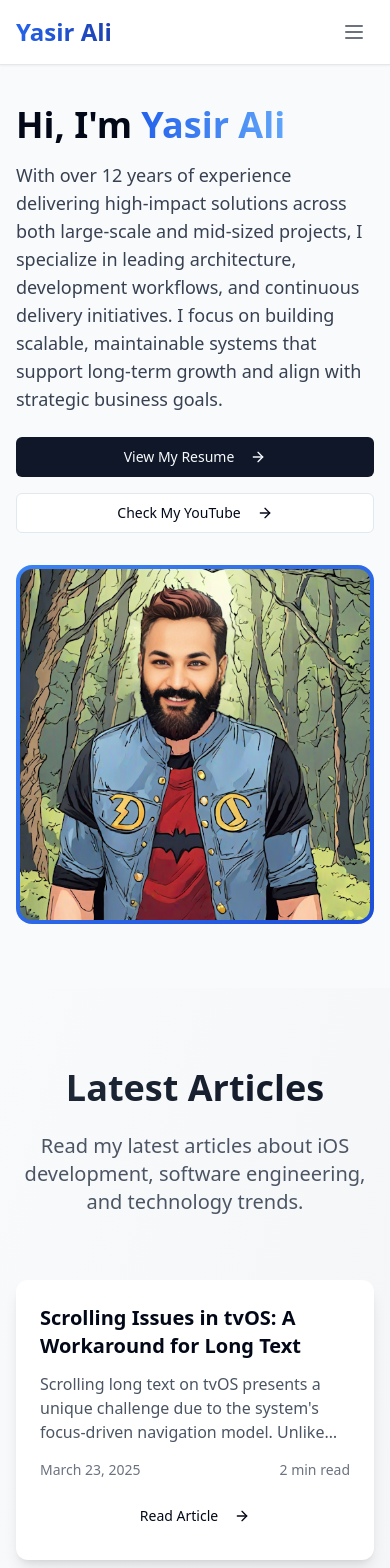
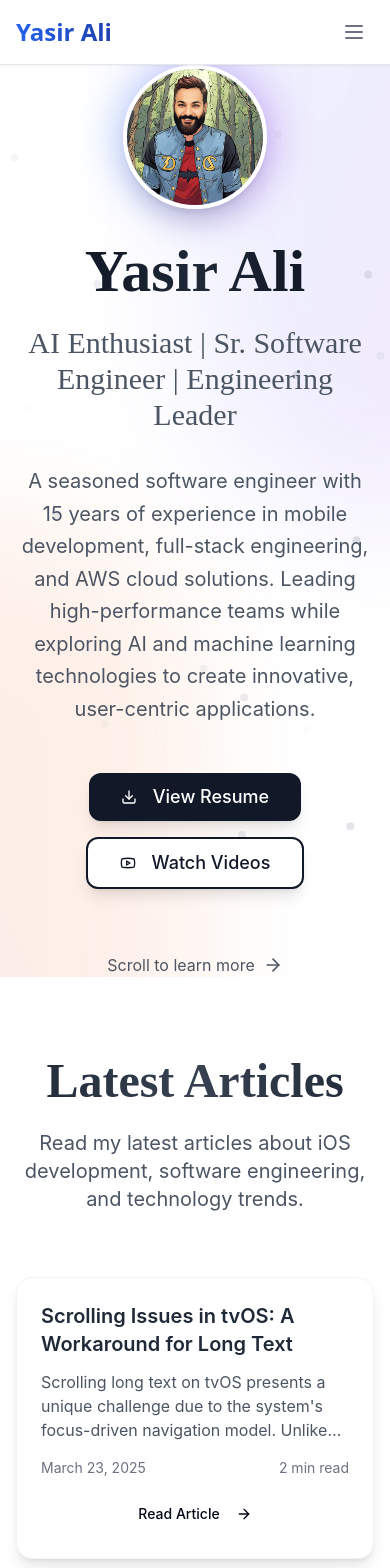
Before and after one commit to yasali/yasali.github.io, a React (Vite) app: page / in a window 390 px wide. Shown: the top 1568 px of the page. Built offline with nearby package versions, Linux system fonts and the light colour scheme.

Commit message:
Hero view updated with some animation and text

```diff
--- a/src/components/Hero.tsx
+++ b/src/components/Hero.tsx
@@ -1,51 +1,147 @@
-
-import { ArrowRight } from 'lucide-react';
+import { motion } from 'framer-motion';
 import { Button } from '@/components/ui/button';
+import { ArrowRight, Download, Youtube } from 'lucide-react';
 
 const Hero = () => {
   return (
-    <section id="about" className="pt-10 pb-16 md:pt-20 md:pb-24">
-      <div className="max-w-7xl mx-auto px-4 sm:px-6 lg:px-8">
-        <div className="flex flex-col md:flex-row items-center">
-          <div className="w-full md:w-1/2 mb-8 md:mb-0">
-            <h1 className="text-4xl md:text-5xl font-bold mb-4">
-              Hi, I'm <span className="gradient-text">Yasir Ali</span>
+    <section className="min-h-screen flex items-center justify-center bg-white relative overflow-hidden">
+      {/* Background decorative elements */}
+      <div className="absolute inset-0 overflow-hidden">
+        <motion.div
+          initial={{ opacity: 0 }}
+          animate={{ opacity: 0.1 }}
+          transition={{ duration: 1 }}
+          className="absolute -top-1/2 -right-1/2 w-full h-full bg-gradient-to-br from-blue-500 to-purple-600 rounded-full blur-3xl"
+        />
+        <motion.div
+          initial={{ opacity: 0 }}
+          animate={{ opacity: 0.1 }}
+          transition={{ duration: 1, delay: 0.2 }}
+          className="absolute -bottom-1/2 -left-1/2 w-full h-full bg-gradient-to-tr from-red-500 to-orange-500 rounded-full blur-3xl"
+        />
+      </div>
+
+      <div className="max-w-7xl mx-auto px-4 sm:px-6 lg:px-8 relative z-10">
+        <div className="text-center">
+          <motion.div
+            initial={{ opacity: 0, y: 20 }}
+            animate={{ opacity: 1, y: 0 }}
+            transition={{ duration: 0.8 }}
+            className="mb-8"
+          >
+            {/* Avatar Image */}
+            <motion.div
+              initial={{ opacity: 0, scale: 0.8 }}
+              animate={{ opacity: 1, scale: 1 }}
+              transition={{ duration: 0.8, delay: 0.2 }}
+              className="mb-8 flex justify-center"
+            >
+              <div className="relative">
+                <div className="absolute inset-0 bg-gradient-to-r from-blue-500 to-purple-600 rounded-full blur-xl opacity-50 animate-pulse"></div>
+                <div className="relative w-36 h-36 md:w-44 md:h-44 rounded-full overflow-hidden border-4 border-white shadow-xl">
+                  <img
+                    src="/avatar.png"
+                    alt="Yasir Ali"
+                    className="w-full h-full object-cover"
+                  />
+                </div>
+              </div>
+            </motion.div>
+
+            <h1 className="text-6xl md:text-7xl font-bold mb-6 font-playfair">
+              <span className="bg-gradient-to-r from-gray-900 via-gray-800 to-gray-900 bg-clip-text text-transparent">
+                Yasir Ali
+              </span>
             </h1>
-            <p className="text-lg md:text-xl text-gray-700 mb-6">
-            With over 12 years of experience delivering high-impact solutions across both large-scale and mid-sized projects, I specialize in leading architecture, development workflows, and continuous delivery initiatives. I focus on building scalable, maintainable systems that support long-term growth and align with strategic business goals.
-            </p>
-            <div className="flex flex-col sm:flex-row gap-4">
+            <motion.div
+              initial={{ opacity: 0, scale: 0.9 }}
+              animate={{ opacity: 1, scale: 1 }}
+              transition={{ duration: 0.8, delay: 0.2 }}
+              className="text-3xl md:text-4xl font-playfair text-gray-600 mb-8"
+            >
+              AI Enthusiast | Sr. Software Engineer | Engineering Leader
+            </motion.div>
+          </motion.div>
+
+          <motion.p
+            initial={{ opacity: 0, y: 20 }}
+            animate={{ opacity: 1, y: 0 }}
+            transition={{ duration: 0.8, delay: 0.4 }}
+            className="text-xl md:text-2xl text-gray-600 max-w-3xl mx-auto mb-12 font-inter leading-relaxed"
+          >
+            A seasoned software engineer with 15 years of experience in mobile development, full-stack engineering, and AWS cloud solutions. Leading high-performance teams while exploring AI and machine learning technologies to create innovative, user-centric applications.
+          </motion.p>
+
+          <motion.div
+            initial={{ opacity: 0, y: 20 }}
+            animate={{ opacity: 1, y: 0 }}
+            transition={{ duration: 0.8, delay: 0.6 }}
+            className="flex flex-col sm:flex-row gap-4 justify-center items-center"
+          >
             <Button
               asChild
-                className="font-medium"
+              className="bg-gray-900 hover:bg-gray-800 text-white transform hover:scale-105 transition-all duration-300 font-inter px-8 py-6 text-lg rounded-xl shadow-lg hover:shadow-xl group"
             >
-                <a href="#cv">
-                  View My Resume <ArrowRight className="ml-2 h-4 w-4" />
+              <a href="/resume">
+                <Download className="mr-2 h-5 w-5 transform group-hover:rotate-12 transition-transform duration-300" />
+                View Resume
               </a>
             </Button>
             <Button
               asChild
               variant="outline"
-                className="font-medium"
+              className="border-2 border-gray-900 text-gray-900 hover:bg-gray-900 hover:text-white transform hover:scale-105 transition-all duration-300 font-inter px-8 py-6 text-lg rounded-xl shadow-lg hover:shadow-xl group"
             >
               <a href="#youtube">
-                  Check My YouTube <ArrowRight className="ml-2 h-4 w-4" />
+                <Youtube className="mr-2 h-5 w-5 transform group-hover:scale-110 transition-transform duration-300" />
+                Watch Videos
               </a>
             </Button>
+          </motion.div>
+
+          <motion.div
+            initial={{ opacity: 0 }}
+            animate={{ opacity: 1 }}
+            transition={{ duration: 1, delay: 1 }}
+            className="mt-16"
+          >
+            <a
+              href="#about"
+              onClick={(e) => {
+                e.preventDefault();
+                document.getElementById('about')?.scrollIntoView({ behavior: 'smooth' });
+              }}
+              className="inline-flex items-center text-gray-600 hover:text-gray-900 transition-colors duration-300 group"
+            >
+              <span className="font-inter">Scroll to learn more</span>
+              <ArrowRight className="ml-2 h-5 w-5 transform group-hover:translate-x-1 transition-transform duration-300" />
+            </a>
+          </motion.div>
         </div>
       </div>
-          <div className="w-full md:w-1/2 md:pl-12">
-            <div className="bg-gradient-to-br from-blue-500 to-blue-700 rounded-2xl p-1">
-              <div className="bg-white dark:bg-gray-900 rounded-xl overflow-hidden">
-                <img
-                  src="/avatar.png"
-                  alt="Yasir Ali"
-                  className="w-full h-auto object-cover"
+
+      {/* Animated background dots */}
+      <div className="absolute inset-0 overflow-hidden pointer-events-none">
+        {[...Array(20)].map((_, i) => (
+          <motion.div
+            key={i}
+            className="absolute w-2 h-2 bg-gray-400 rounded-full"
+            initial={{
+              x: Math.random() * window.innerWidth,
+              y: Math.random() * window.innerHeight,
+              opacity: 0,
+            }}
+            animate={{
+              y: [null, Math.random() * window.innerHeight],
+              opacity: [0, 0.5, 0],
+            }}
+            transition={{
+              duration: Math.random() * 5 + 5,
+              repeat: Infinity,
+              ease: "linear",
+            }}
           />
-              </div>
-            </div>
-          </div>
-        </div>
+        ))}
       </div>
     </section>
   );
--- a/src/components/MediumSection.tsx
+++ b/src/components/MediumSection.tsx
@@ -26,7 +26,7 @@ const itemVariants = {
 
 const MediumSection = () => {
   return (
-    <section id="medium" className="py-20 bg-gradient-to-br from-gray-50 to-gray-100">
+    <section id="medium" className="py-20 bg-white">
       <div className="max-w-7xl mx-auto px-4 sm:px-6 lg:px-8">
         <motion.div
           initial={{ opacity: 0, y: 20 }}
@@ -35,10 +35,10 @@ const MediumSection = () => {
           transition={{ duration: 0.5 }}
           className="text-center mb-16"
         >
-          <h2 className="text-4xl font-bold mb-6 bg-gradient-to-r from-gray-800 to-gray-900 bg-clip-text text-transparent">
+          <h2 className="text-5xl font-bold mb-6 font-playfair bg-gradient-to-r from-gray-800 via-gray-700 to-gray-800 bg-clip-text text-transparent">
             Latest Articles
           </h2>
-          <p className="text-xl text-gray-600 max-w-3xl mx-auto">
+          <p className="text-xl text-gray-600 max-w-3xl mx-auto font-inter">
             {mediumContent.description}
           </p>
         </motion.div>
@@ -55,19 +55,19 @@ const MediumSection = () => {
               key={article.id}
               variants={itemVariants}
               whileHover={{ scale: 1.02, y: -5 }}
-              className="bg-white rounded-xl shadow-lg overflow-hidden hover:shadow-xl transition-all duration-300"
+              className="bg-white rounded-2xl shadow-lg overflow-hidden hover:shadow-2xl transition-all duration-300 border border-gray-100"
             >
               <div className="p-6">
-                <h3 className="text-xl font-semibold mb-3 line-clamp-2">{article.title}</h3>
-                <p className="text-gray-600 mb-4 line-clamp-3">{article.excerpt}</p>
-                <div className="flex items-center justify-between text-sm text-gray-500 mb-4">
+                <h3 className="text-xl font-semibold mb-3 line-clamp-2 font-inter text-gray-800">{article.title}</h3>
+                <p className="text-gray-600 mb-4 line-clamp-3 font-inter">{article.excerpt}</p>
+                <div className="flex items-center justify-between text-sm text-gray-500 mb-4 font-inter">
                   <span>{article.date}</span>
                   <span>{article.readTime}</span>
                 </div>
                 <Button
                   asChild
                   variant="ghost"
-                  className="w-full hover:bg-gray-50 group"
+                  className="w-full hover:bg-gray-50 group font-inter"
                 >
                   <a
                     href={article.url}
@@ -93,7 +93,7 @@ const MediumSection = () => {
         >
           <Button
             asChild
-            className="bg-gray-800 hover:bg-gray-900 text-white transform hover:scale-105 transition-all duration-300"
+            className="bg-gray-800 hover:bg-gray-900 text-white transform hover:scale-105 transition-all duration-300 font-inter px-8 py-6 text-lg rounded-xl shadow-lg hover:shadow-xl"
           >
             <a
               href={mediumContent.profileUrl}
--- a/src/index.css
+++ b/src/index.css
@@ -1,4 +1,3 @@
-
 @tailwind base;
 @tailwind components;
 @tailwind utilities;
@@ -14,7 +13,7 @@
     --popover: 0 0% 100%;
     --popover-foreground: 222.2 84% 4.9%;
 
-    --primary: 222 47% 11%;
+    --primary: 222.2 47.4% 11.2%;
     --primary-foreground: 210 40% 98%;
 
     --secondary: 210 40% 96.1%;
@@ -72,7 +71,7 @@
     @apply border-border;
   }
   body {
-    @apply bg-background text-foreground font-sans;
+    @apply bg-background text-foreground;
   }
 }
 
--- /dev/null
+++ b/src/index.html
@@ -0,0 +1,16 @@
+<!DOCTYPE html>
+<html lang="en">
+  <head>
+    <meta charset="UTF-8" />
+    <link rel="icon" type="image/svg+xml" href="/vite.svg" />
+    <meta name="viewport" content="width=device-width, initial-scale=1.0" />
+    <link rel="preconnect" href="https://fonts.googleapis.com">
+    <link rel="preconnect" href="https://fonts.gstatic.com" crossorigin>
+    <link href="https://fonts.googleapis.com/css2?family=Inter:wght@400;500;600;700&family=Playfair+Display:wght@400;500;600;700&display=swap" rel="stylesheet">
+    <title>Yasir Ali - iOS Developer</title>
+  </head>
+  <body>
+    <div id="root"></div>
+    <script type="module" src="/src/main.tsx"></script>
+  </body>
+</html>
```
Also changed, not shown: src/components/FacebookSection.tsx (+22 -12 lines), src/components/YouTubeSection.tsx (+11 -11 lines), tailwind.config.js (added, +56 -0 lines), src/pages/Index.tsx (line endings or trailing spaces). Lines whose indentation alone changed are shown as unchanged.
